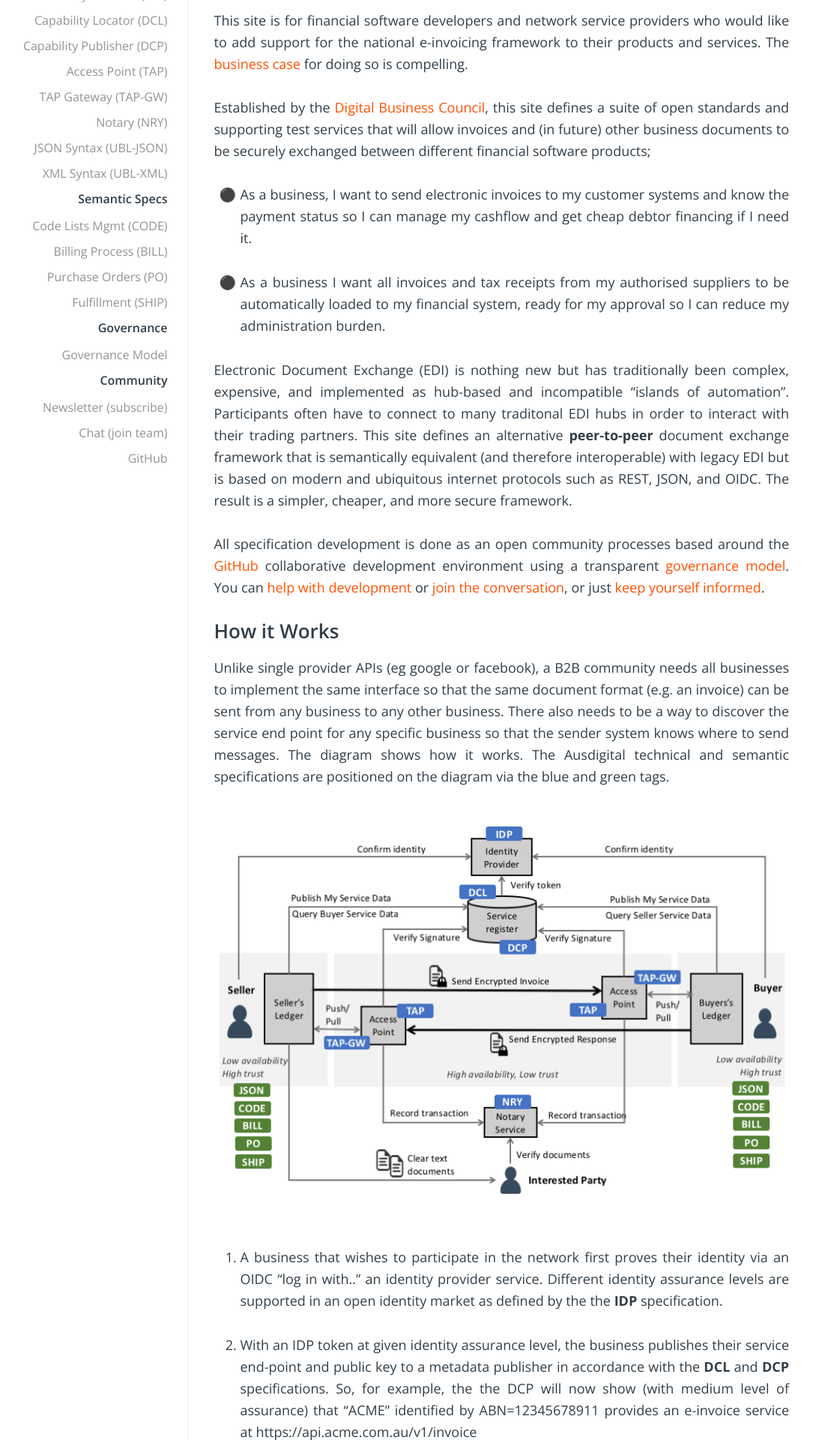
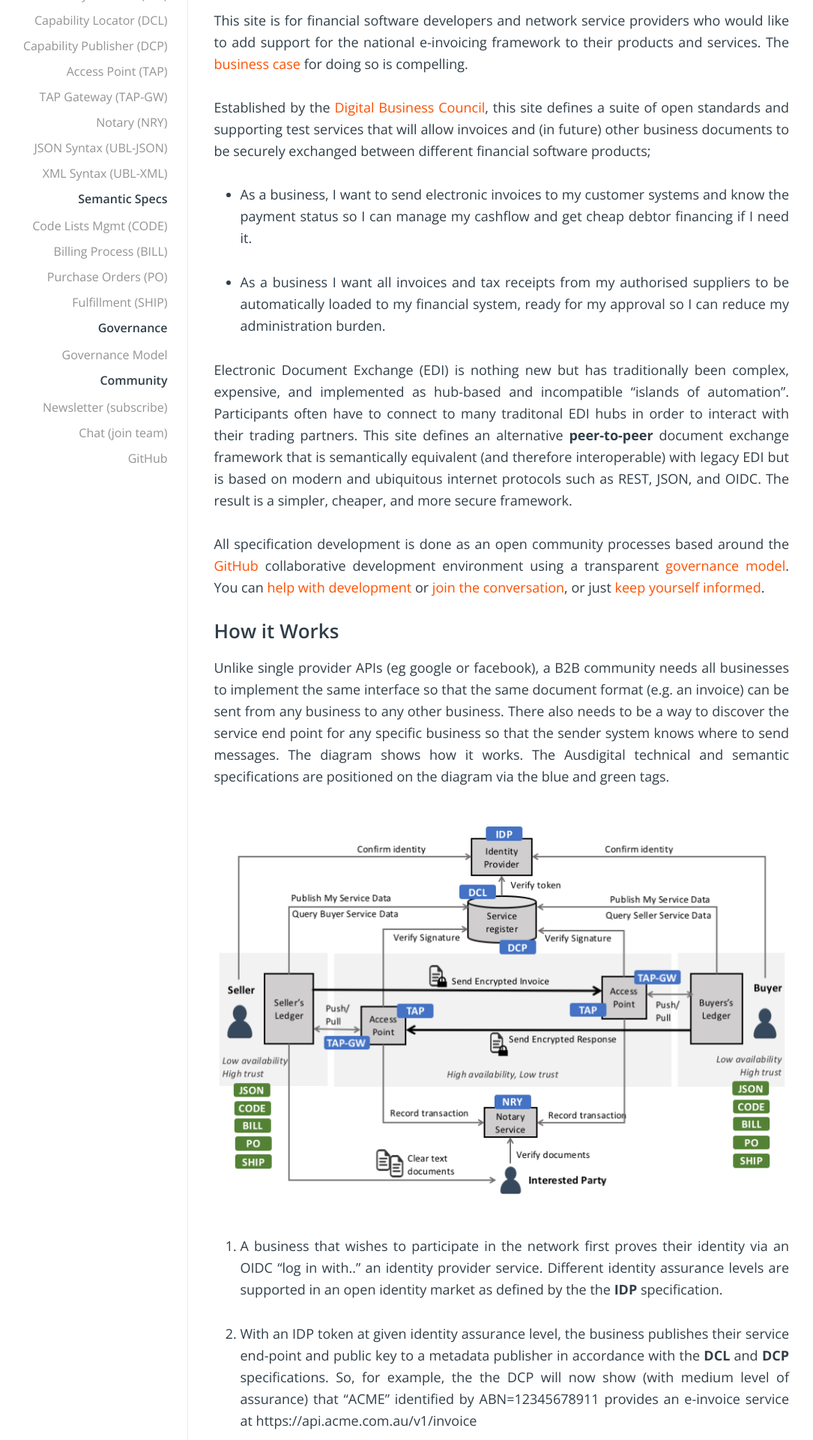
Before and after one commit to ausdigital/ausdigital.github.io, a Jekyll site: the page built from index.md, in a window 1280 px wide. Shown: the part 598-2518 px from the top of the page at 75% size, without its empty margins (122-1207 px from the left). Built offline with Jekyll 4.4.1, drawn with Linux system fonts in a browser that asks for light colours; our own code applies the rules of GitHub Pages for plain Markdown files.

Commit message:
Fixed list bullets

```diff
--- a/_sass/_content.scss
+++ b/_sass/_content.scss
@@ -44,40 +44,11 @@
 
     li{
       color: $app-grey;
-    }
-  }
-
-  ul{
-    list-style: none;
-
-    li{
-      position: relative;
       padding: 15px 0;
-
-      &:before{
-        position: absolute;
-        content: "\26AB";
-        color: $app-red;
-        left: -28px;
-        top: 15px;
-      }
 
       &:first-child{
         padding-top: 0;
-
-        &:before{
-          top: 0;
-        }
       }
-
-
-
-    }
-  }
-
-  ol{
-    li{
-      padding: 15px 0;
     }
   }
 
```
